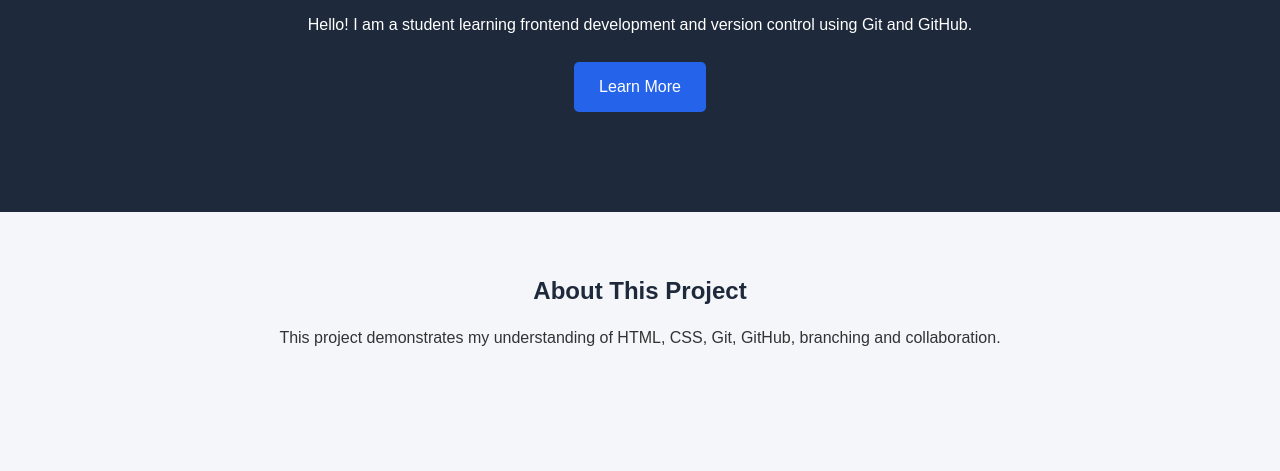
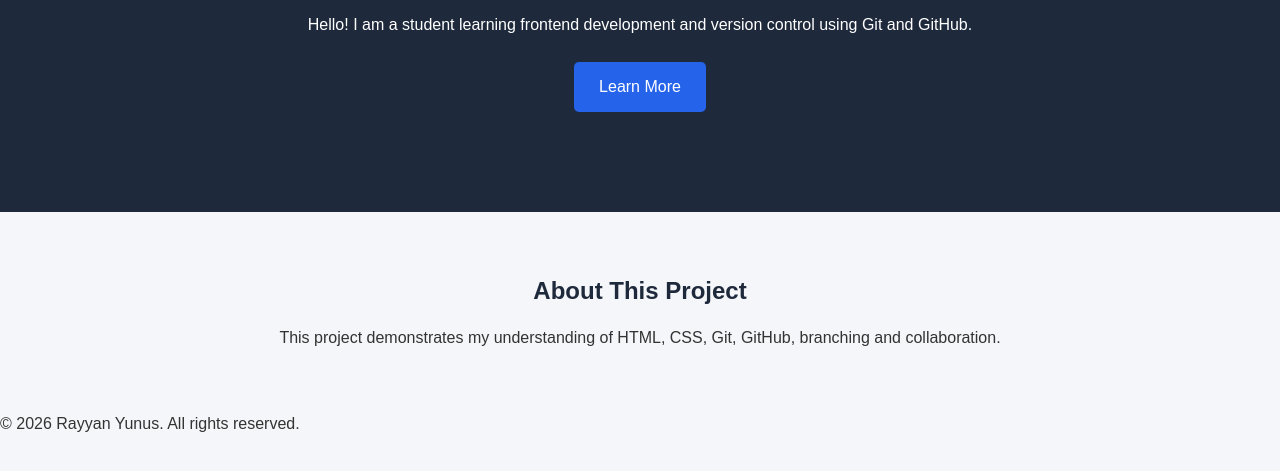
Before and after one commit to rayanyunus/Frontend-version-control-task-rayanyunus, a plain HTML site: page index.html in a window 1280 px wide. Shown: the part 161-632 px from the top of the page. Drawn offline with Linux system fonts and the light colour scheme.

Commit message:
feat: add portfolio footer structure

```diff
--- a/index.html
+++ b/index.html
@@ -27,6 +27,8 @@
             </p>
         </section>
     </main>
-
+    <footer class="site-footer">
+        <p>&copy; 2026 Rayyan Yunus. All rights reserved.</p>
+    </footer>
 </body>
 </html>
```
